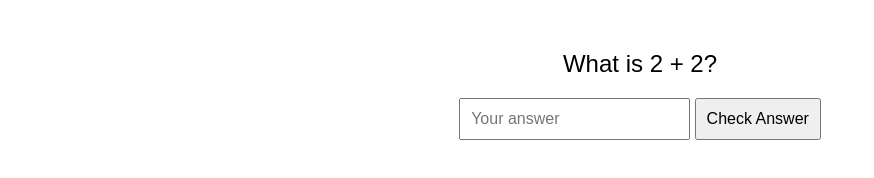
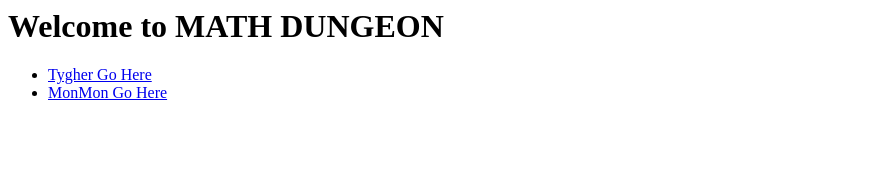
Before and after one commit to pearcek1/mathdungeon_aritmetic_01, a plain HTML site: page index.html in a window 1280 px wide. Shown: the whole page, without its empty margins (0-874 px from the left). Drawn offline with Linux system fonts and the light colour scheme.

Commit message:
Update index.html

```diff
--- a/index.html
+++ b/index.html
@@ -1,116 +1,5 @@
-<!DOCTYPE html>
-<html>
-<head>
-  <title>Math Question</title>
-  <style>
-    body {
-      font-family: Arial;
-      text-align: center;
-      margin-top: 50px;
-    }
-    input, button {
-      padding: 10px;
-      font-size: 16px;
-    }
-    #question {
-      font-size: 24px;
-      margin: 20px 0;
-    }
-  </style>
-</head>
-<body>
-
-  <div id="question">Loading...</div>
-  <input type="text" id="answer" placeholder="Your answer">
-  <button onclick="checkAnswer()">Check Answer</button>
-  <div id="feedback"></div>
-  <div id="time"></div>
-  <div id="progress"></div>
-
-  <script>
-    let correctAnswers = 0;
-    let maxQuestions = 100;
-	let totalQuestions = 0;
-    let currentResult = null;
-    let startTime = Date.now();
-
-    function generateQuestion() {
-      let num1, num2;
-      do {
-        num1 = Math.floor(Math.random() * 21) - 10;
-        num2 = Math.floor(Math.random() * 21) - 10;
-      } while (num1 + num2 < 0 || num1 + num2 > 20);
-
-      if (num2 < 0) {
-        document.getElementById("question").textContent = `What is ${num1} - ${Math.abs(num2)}?`;
-        currentResult = num1 - Math.abs(num2);
-      } else {
-        document.getElementById("question").textContent = `What is ${num1} + ${num2}?`;
-        currentResult = num1 + num2;
-      }
-      startTime = Date.now();
-    }
-
-    function formatTime(ms) {
-      const seconds = Math.floor((ms / 1000) % 60);
-      const minutes = Math.floor((ms / 1000 / 60));
-      return `${minutes} minutes ${seconds} seconds`;
-    }
-
-function checkAnswer() {
-  const input = document.getElementById("answer").value.trim();
-  const elapsedTime = Date.now() - startTime;
-
-  if (!isNaN(input)) {
-    const isCorrect = parseInt(input) === currentResult;
-    const isTooSlow = elapsedTime > 10000;
-
-    totalQuestions++;
-
-    if (isCorrect) {
-      correctAnswers++;
-
-      if (isTooSlow) {
-        maxQuestions++; // ✅ Add penalty for slow even if correct
-        document.getElementById("feedback").textContent = "Correct, but too slow!";
-      } else {
-        document.getElementById("feedback").textContent = "Correct!";
-      }
-
-      document.getElementById("answer").value = '';
-      generateQuestion(); // ✅ Move to next question
-    } else {
-      maxQuestions++; // ✅ Add penalty for wrong
-      document.getElementById("feedback").textContent = "Incorrect! Try again.";
-      // ❌ Stay on the same question
-    }
-
-    document.getElementById("time").textContent = `Time: ${formatTime(elapsedTime)}`;
-    document.getElementById("progress").textContent = `Completed ${correctAnswers} / ${maxQuestions}`;
-
-    if (correctAnswers >= maxQuestions) {
-      document.getElementById("question").textContent = "You have completed all of the questions!";
-      document.querySelector("button").disabled = true;
-      document.getElementById("answer").disabled = true;
-    } else {
-      document.getElementById("answer").value = ''; // Clear input
-    }
-  } else {
-    document.getElementById("feedback").textContent = "Please enter a valid number.";
-  }
-}
-
-
-
-
-    document.getElementById("answer").addEventListener("keypress", function (e) {
-      if (e.key === "Enter") {
-        checkAnswer();
-      }
-    });
-
-    generateQuestion();
-  </script>
-
-</body>
-</html>
+<h1>Welcome to <strong>MATH DUNGEON</strong></h1>
+<ul>
+  <li><a href="app1/">Tygher Go Here</a></li>
+  <li><a href="app2/">MonMon Go Here</a></li>
+</ul>
```
